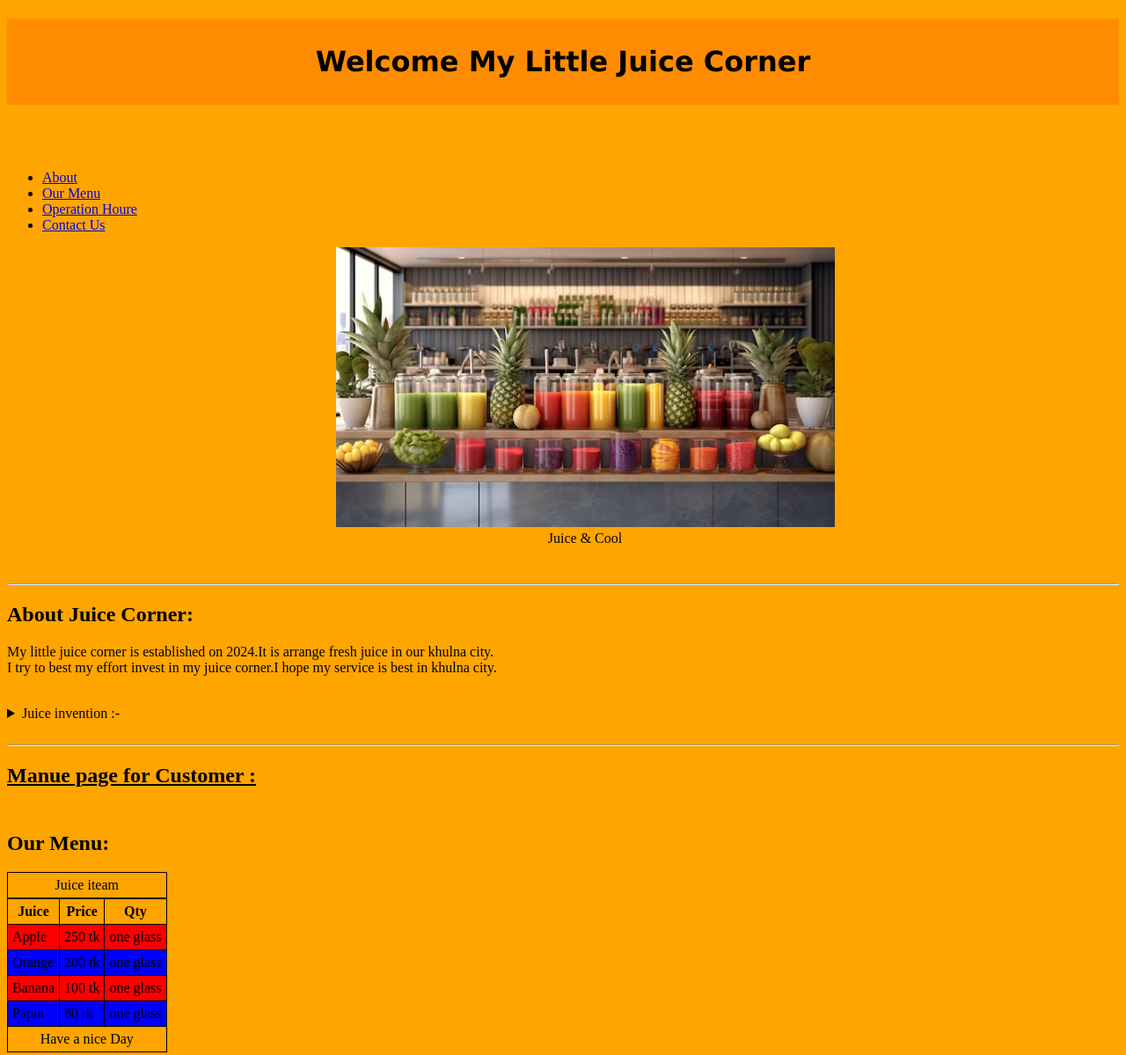
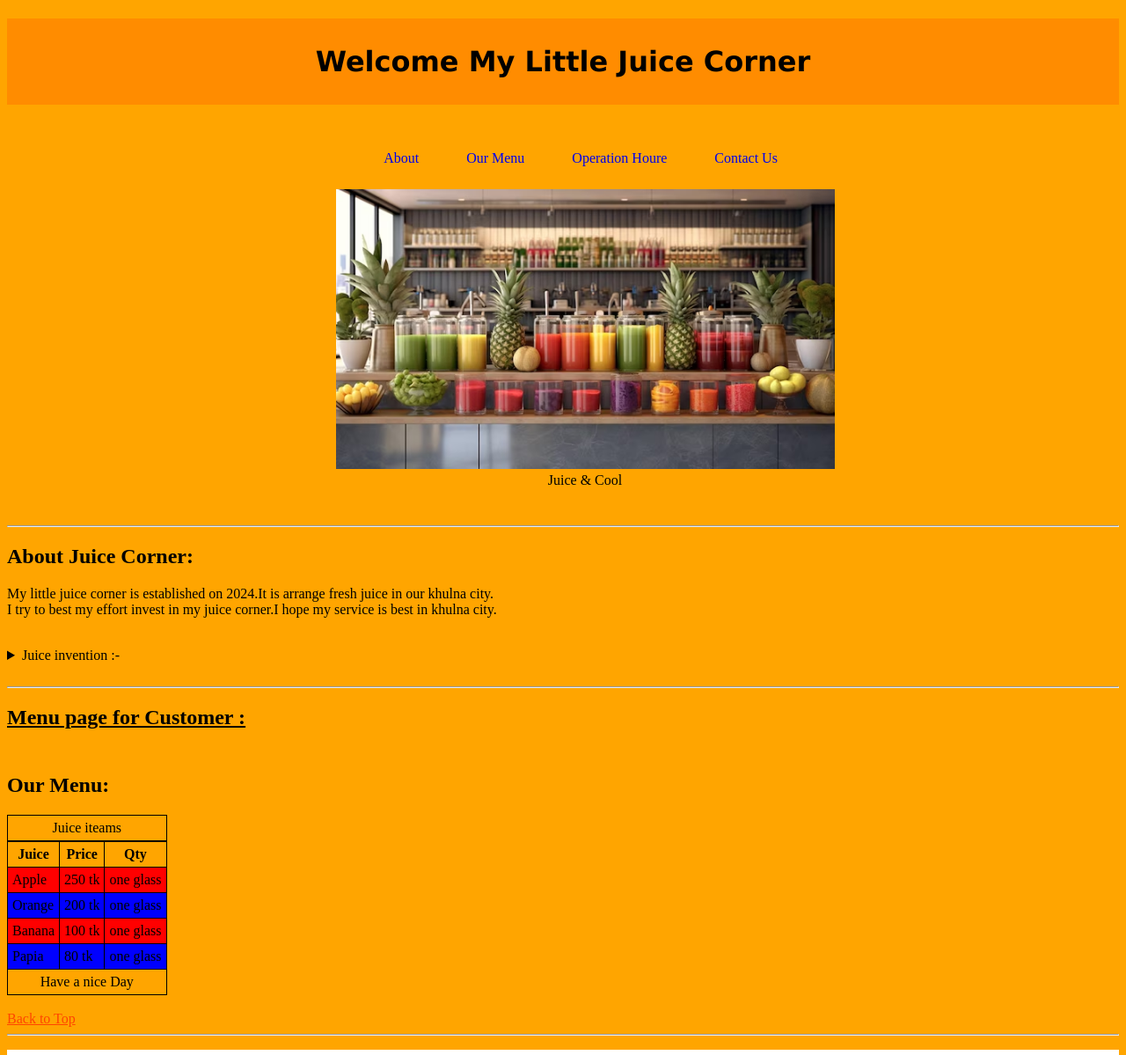
Before and after one commit to azizulnwu/My-first-website, a plain HTML site: page index.html in a window 1280 px wide. Shown: the top 1199 px of the page at 88% size. Drawn offline with Linux system fonts and the light colour scheme.

Commit message:
nav bar add

```diff
--- a/index.html
+++ b/index.html
@@ -25,7 +25,7 @@
 
   <div class="img-position">
     <figure >
-      <img src="image/juicebar.png" alt="logo" width="50%" height="40%">
+      <img src="image/juicebar.png" alt="logo" width="50%" height="40%" style="margin-top: 10px;">
       <figcaption>Juice & Cool</figcaption>
     </figure>
   </div>
@@ -48,13 +48,13 @@
   <br>
   <hr>
 
-  <h2 style="text-decoration: underline;margin-bottom: 50px;">Manue page for Customer : </h2>
+  <h2 style="text-decoration: underline;margin-bottom: 50px;">Menu page for Customer : </h2>
 
   <div>
     <h2 id="menu">Our Menu:</h2>
 
     <table>
-           <caption>Juice iteam</caption>
+           <caption>Juice iteams</caption>
            <tr>
             <th>Juice</th>
             <th>Price</th>
--- a/style.css
+++ b/style.css
@@ -7,6 +7,7 @@ h1{
   font-family: Verdana, Geneva, Tahoma, sans-serif;
   background-color:darkorange;
   padding: 30px;
+  margin-bottom: 0px;
 
 }
 
@@ -40,13 +41,27 @@ padding: 10px;
 .top_color{
 
   color: orangered;
+  margin-bottom: 10px;
 }
 .img-position{
   margin-left: 50px;
   text-align: center;
 }
-/* .figcaptionText{
-  border: 2px solid red;
-  margin: 5px;
+ul  li a{
+  text-decoration: none;
   padding: 5px;
-} */
+}
+ul  li a:hover{
+  background-color:deeppink
+
+}
+ul{
+  text-align: center;
+
+}
+ul li{
+  list-style: none;
+  display: inline;
+  margin: 4px 20px;
+
+}
```
Also changed, not shown: About.html (+2 -1 lines), Note.html (+1 -1 lines).
